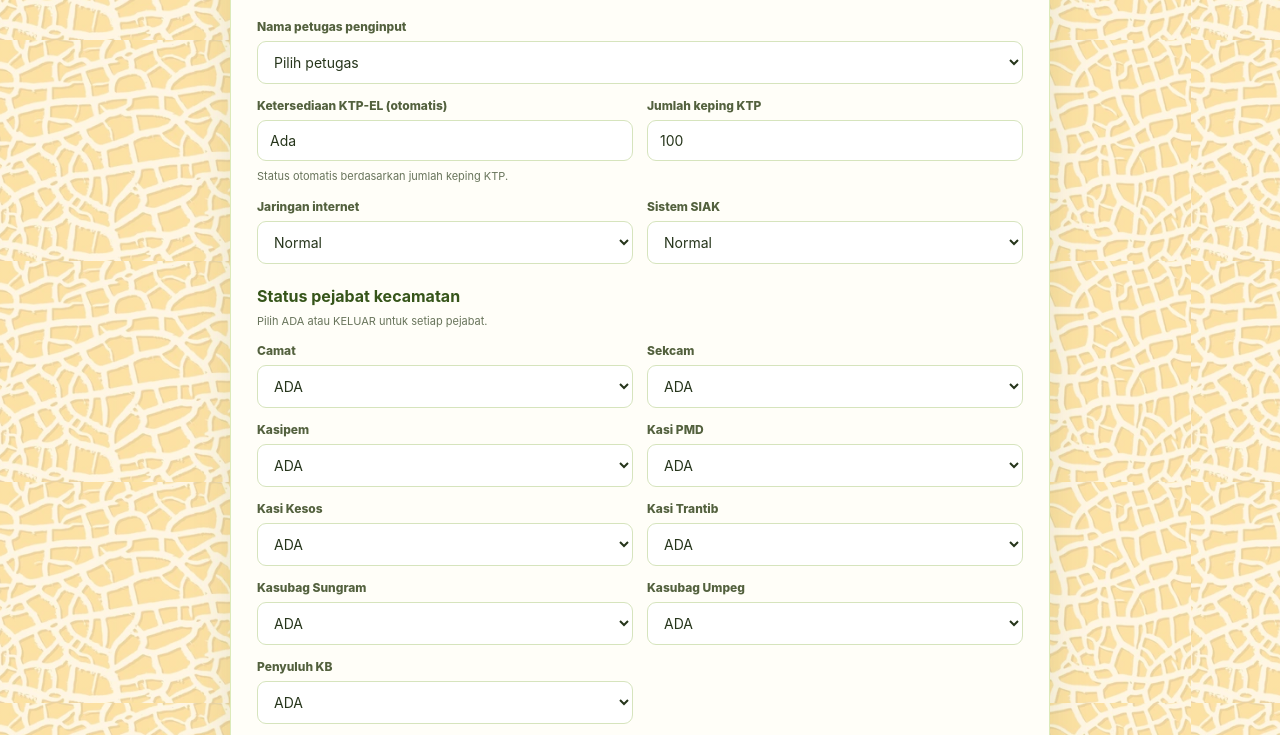
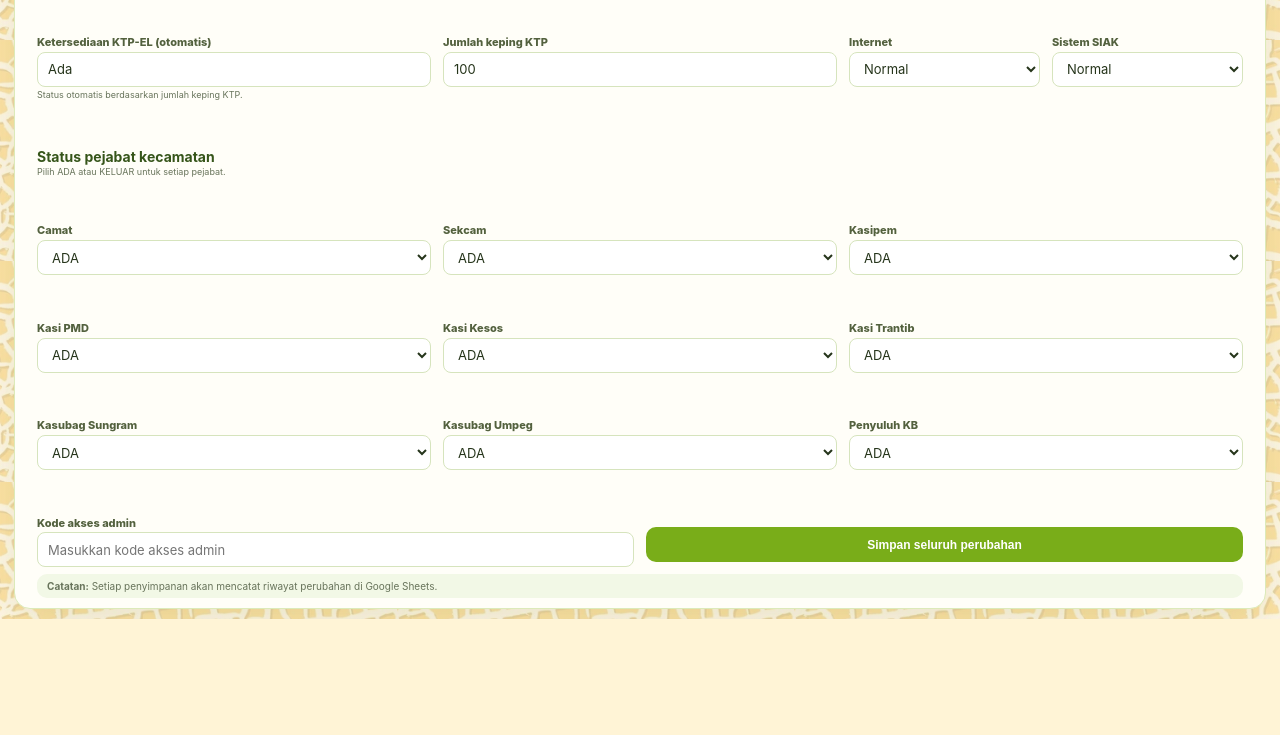
Before and after one commit to abanghalim-code/papan-pengumuman-ktp-wates, a plain HTML site: page admin.html in a window 1280 px wide. Shown: the part 181-916 px from the top of the page. After the commit the page ends 800 px from the top, so only its background shows below. Drawn offline with Linux system fonts and the light colour scheme.

Commit message:
Refactor admin form layout and styles

```diff
--- a/admin.html
+++ b/admin.html
@@ -6,6 +6,169 @@
   <meta name="theme-color" content="#B7E94A">
   <title>Admin REPUBLIK MELON | Kecamatan Wates</title>
   <link rel="stylesheet" href="styles.css">
+  <style>
+    /* ADMIN ONE-PAGE: seluruh form terlihat dalam satu layar desktop */
+    html, body.admin-page {
+      width: 100%;
+      min-height: 100%;
+      margin: 0;
+    }
+    body.admin-page {
+      height: 100vh;
+      min-height: 620px;
+      overflow: hidden;
+      box-sizing: border-box;
+      padding: 10px 14px;
+    }
+    body.admin-page .admin-shell {
+      width: min(100%, 1420px);
+      height: 100%;
+      max-width: 1420px;
+      box-sizing: border-box;
+      margin: 0 auto;
+      padding: 14px 22px 10px;
+      display: flex;
+      flex-direction: column;
+      overflow: hidden;
+      border-radius: 16px;
+    }
+    .admin-header .back-link {
+      margin-bottom: 5px;
+      font-size: 12px;
+    }
+    .admin-header .eyebrow {
+      margin: 3px 0 2px;
+      font-size: 9px;
+    }
+    .admin-header h1 {
+      margin: 0 0 2px;
+      font-size: clamp(21px, 2vw, 27px);
+      line-height: 1.12;
+    }
+    .admin-header > p:last-child {
+      margin: 0 0 9px;
+      font-size: 12px;
+    }
+    .admin-form {
+      flex: 1 1 auto;
+      min-height: 0;
+      display: grid;
+      grid-template-columns: repeat(6, minmax(0, 1fr));
+      grid-auto-rows: min-content;
+      column-gap: 12px;
+      row-gap: 7px;
+      align-content: space-between;
+    }
+    .admin-form .form-field {
+      min-width: 0;
+      gap: 3px;
+    }
+    .admin-form .form-field-full {
+      grid-column: 1 / -1;
+    }
+    .admin-form label {
+      font-size: 11px;
+      line-height: 1.15;
+    }
+    .admin-form input,
+    .admin-form select {
+      min-width: 0;
+      height: 35px;
+      box-sizing: border-box;
+      padding: 6px 10px;
+      font-size: 13px;
+      border-radius: 8px;
+    }
+    .admin-form small {
+      font-size: 9px;
+      line-height: 1.15;
+    }
+    .admin-form h2 {
+      margin: 2px 0 0;
+      font-size: 14px;
+      line-height: 1.1;
+    }
+    /* Operator satu baris; empat informasi operasional dalam satu baris */
+    .admin-form .operator-field { grid-column: 1 / -1; }
+    .admin-form .ktp-field { grid-column: span 2; }
+    .admin-form .quantity-field { grid-column: span 2; }
+    .admin-form .internet-field { grid-column: span 1; }
+    .admin-form .siak-field { grid-column: span 1; }
+    /* Sembilan pejabat: 3 kolom x 3 baris */
+    .admin-form .official-field { grid-column: span 2; }
+    .admin-form .token-field { grid-column: span 3; }
+    .admin-form .submit-field {
+      grid-column: span 3;
+      justify-content: end;
+    }
+    .admin-form .primary-button {
+      min-height: 35px;
+      padding: 7px 14px;
+      font-size: 12px;
+    }
+    .admin-form .save-message {
+      margin: 2px 0 0;
+      font-size: 10px;
+      line-height: 1.15;
+    }
+    .admin-help {
+      flex: 0 0 auto;
+      margin-top: 6px;
+      padding: 6px 10px;
+      font-size: 10px;
+      line-height: 1.25;
+    }
+    @media (max-height: 720px) and (min-width: 761px) {
+      body.admin-page { min-height: 0; padding: 5px 10px; }
+      body.admin-page .admin-shell { padding: 8px 16px 6px; }
+      .admin-header .back-link { margin-bottom: 2px; }
+      .admin-header > p:last-child { margin-bottom: 5px; }
+      .admin-form { row-gap: 4px; }
+      .admin-form input, .admin-form select { height: 30px; }
+      .admin-form .primary-button { min-height: 30px; }
+      .admin-help { margin-top: 3px; padding: 4px 8px; }
+    }
+    /* Pada ponsel, utamakan keterbacaan; layar pendek tetap dapat digulir */
+    @media (max-width: 760px) {
+      body.admin-page {
+        height: auto;
+        min-height: 100vh;
+        overflow: auto;
+        padding: 8px;
+      }
+      body.admin-page .admin-shell {
+        height: auto;
+        min-height: 0;
+        padding: 16px 14px;
+        overflow: visible;
+      }
+      .admin-form {
+        display: grid;
+        grid-template-columns: 1fr 1fr;
+        align-content: start;
+        row-gap: 10px;
+      }
+      .admin-form .operator-field,
+      .admin-form .section-field,
+      .admin-form .token-field,
+      .admin-form .submit-field { grid-column: 1 / -1; }
+      .admin-form .ktp-field,
+      .admin-form .quantity-field,
+      .admin-form .internet-field,
+      .admin-form .siak-field,
+      .admin-form .official-field { grid-column: span 1; }
+      .admin-form input, .admin-form select { height: 38px; }
+      .admin-form .primary-button { min-height: 40px; }
+    }
+    @media (max-width: 420px) {
+      .admin-form { grid-template-columns: 1fr; }
+      .admin-form .ktp-field,
+      .admin-form .quantity-field,
+      .admin-form .internet-field,
+      .admin-form .siak-field,
+      .admin-form .official-field { grid-column: 1 / -1; }
+    }
+  </style>
 </head>
 <body class="admin-page">
 <main class="admin-shell">
@@ -17,7 +180,7 @@
   </header>
 
   <form id="admin-form" class="admin-form">
-    <div class="form-field form-field-full">
+    <div class="form-field operator-field">
       <label for="operator">Nama petugas penginput</label>
       <select id="operator" name="by" required>
         <option value="">Pilih petugas</option>
@@ -28,91 +191,81 @@
       </select>
     </div>
 
-    <div class="form-field">
+    <div class="form-field ktp-field">
       <label for="ktp-availability">Ketersediaan KTP-EL (otomatis)</label>
       <input id="ktp-availability" name="ktp_availability" type="text"
         value="Ada" readonly aria-readonly="true">
       <small>Status otomatis berdasarkan jumlah keping KTP.</small>
     </div>
-
-    <div class="form-field">
+    <div class="form-field quantity-field">
       <label for="quantity">Jumlah keping KTP</label>
       <input id="quantity" name="quantity" type="number"
         min="0" max="100000" step="1" value="100" required>
     </div>
-
-    <div class="form-field">
-      <label for="internet">Jaringan internet</label>
-      <select id="internet" name="internet">
-        <option>Normal</option><option>Gangguan</option>
-      </select>
+    <div class="form-field internet-field">
+      <label for="internet">Internet</label>
+      <select id="internet" name="internet"><option>Normal</option><option>Gangguan</option></select>
+    </div>
+    <div class="form-field siak-field">
+      <label for="siak">Sistem SIAK</label>
+      <select id="siak" name="siak"><option>Normal</option><option>Gangguan</option></select>
     </div>
 
-    <div class="form-field">
-      <label for="siak">Sistem SIAK</label>
-      <select id="siak" name="siak">
-        <option>Normal</option><option>Gangguan</option>
-      </select>
-    </div>
-
-    <div class="form-field form-field-full">
+    <div class="form-field form-field-full section-field">
       <h2>Status pejabat kecamatan</h2>
       <small>Pilih ADA atau KELUAR untuk setiap pejabat.</small>
     </div>
 
-    <div class="form-field">
+    <div class="form-field official-field">
       <label for="camat">Camat</label>
       <select id="camat" name="camat_status"><option>ADA</option><option>KELUAR</option></select>
     </div>
-    <div class="form-field">
+    <div class="form-field official-field">
       <label for="sekcam">Sekcam</label>
       <select id="sekcam" name="sekcam_status"><option>ADA</option><option>KELUAR</option></select>
     </div>
-    <div class="form-field">
+    <div class="form-field official-field">
       <label for="kasipem">Kasipem</label>
       <select id="kasipem" name="kasipem_status"><option>ADA</option><option>KELUAR</option></select>
     </div>
-    <div class="form-field">
+    <div class="form-field official-field">
       <label for="kasi_pmd">Kasi PMD</label>
       <select id="kasi_pmd" name="kasi_pmd_status"><option>ADA</option><option>KELUAR</option></select>
     </div>
-    <div class="form-field">
+    <div class="form-field official-field">
       <label for="kasi_kesos">Kasi Kesos</label>
       <select id="kasi_kesos" name="kasi_kesos_status"><option>ADA</option><option>KELUAR</option></select>
     </div>
-    <div class="form-field">
+    <div class="form-field official-field">
       <label for="kasi_trantib">Kasi Trantib</label>
       <select id="kasi_trantib" name="kasi_trantib_status"><option>ADA</option><option>KELUAR</option></select>
     </div>
-    <div class="form-field">
+    <div class="form-field official-field">
       <label for="kasub_sunggram">Kasubag Sungram</label>
       <select id="kasub_sunggram" name="kasub_sunggram_status"><option>ADA</option><option>KELUAR</option></select>
     </div>
-    <div class="form-field">
+    <div class="form-field official-field">
       <label for="kasub_umpeg">Kasubag Umpeg</label>
       <select id="kasub_umpeg" name="kasub_umpeg_status"><option>ADA</option><option>KELUAR</option></select>
     </div>
-    <div class="form-field">
+    <div class="form-field official-field">
       <label for="penyuluh_kb">Penyuluh KB</label>
       <select id="penyuluh_kb" name="penyuluh_kb_status"><option>ADA</option><option>KELUAR</option></select>
     </div>
 
-    <div class="form-field form-field-full">
+    <div class="form-field token-field">
       <label for="admin-token">Kode akses admin</label>
       <input id="admin-token" name="token" type="password"
         autocomplete="current-password" placeholder="Masukkan kode akses admin" required>
-      <small>Jangan bagikan kode akses kepada masyarakat.</small>
     </div>
-
-    <div class="form-field form-field-full">
+    <div class="form-field submit-field">
       <button class="primary-button" type="submit">Simpan seluruh perubahan</button>
       <p id="save-message" class="save-message" role="status"></p>
     </div>
   </form>
 
   <aside class="admin-help">
-    <strong>Catatan:</strong>
-    Setiap penyimpanan akan mencatat riwayat perubahan di Google Sheets.
+    <strong>Catatan:</strong> Setiap penyimpanan akan mencatat riwayat perubahan di Google Sheets.
   </aside>
 </main>
 <script src="config.js"></script>
```
